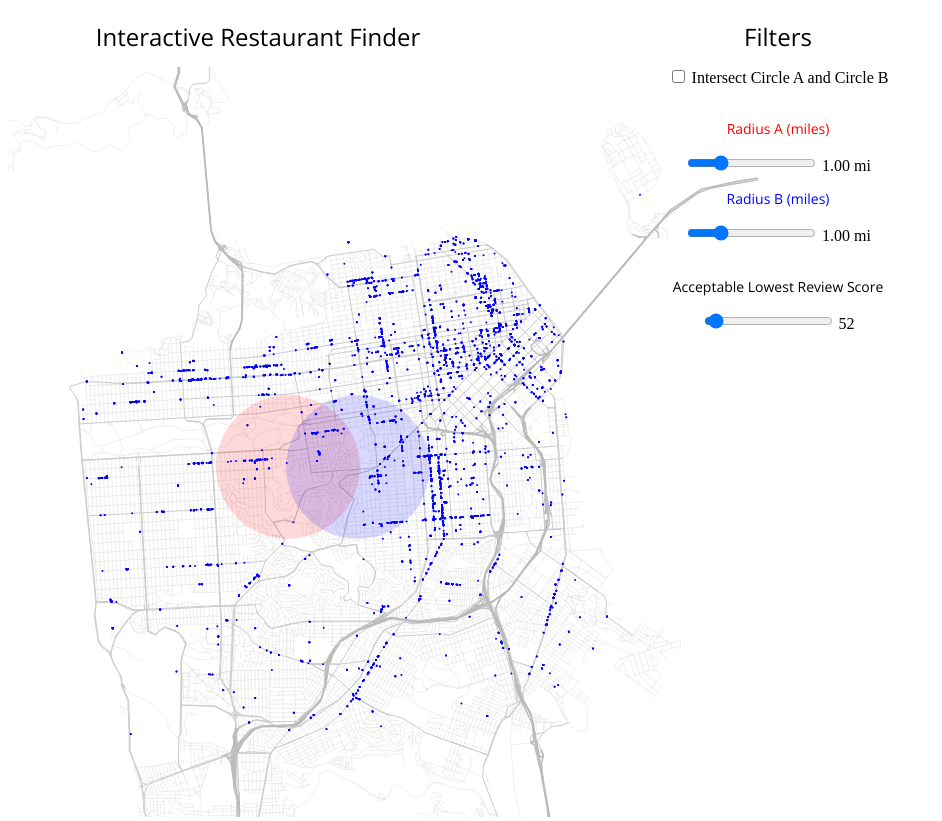
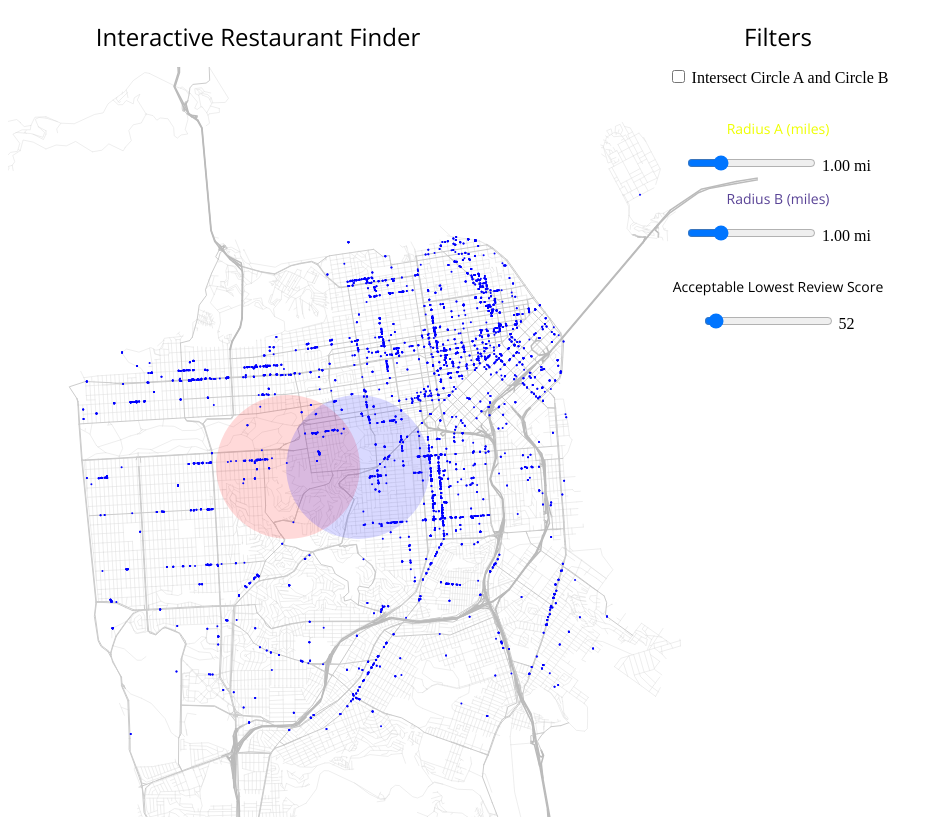
Before and after one commit to nirmalapooja/Project-2, a plain HTML site: page index.html in a window 1280 px wide. Shown: the whole page, without its empty margins (0-942 px from the left). Drawn offline with nearby package versions, Linux system fonts and the light colour scheme.

Commit message:
Update index.html

```diff
--- a/index.html
+++ b/index.html
@@ -45,12 +45,12 @@
 	<div class="row center">
 	  <div class="col-xs-6 col-sm-6 col-md-6 col-lg-6">
 	    <input type="checkbox" class="js-switch" onchange="intersect(this)" value="0"> Intersect Circle A and Circle B<br><br>
-	    <p style="color:#FF0000">Radius A (miles)</p>
+	    <p style="color:rgb(238, 255, 0)">Radius A (miles)</p>
 	    <input id="radiusA" type="range" min="0.10" max="4.00" step="0.01" value="1.00" oninput="changeRadiusA(value)">
 	    <output for="radius" id="valueA">1.00 mi</output>
 	  </div>
 	  <div class="col-xs-6 col-sm-6 col-md-6 col-lg-6">
-	    <p style="color:#0000FF">Radius B (miles)</p>
+	    <p style="color:#594396">Radius B (miles)</p>
 	    <input id="radiusB" type="range" min="0.10" max="4.00" step="0.01" value="1.00" oninput="changeRadiusB(value)">
 	    <output for="radius" id="valueB">1.00 mi</output>
 	  </div><br>
```
